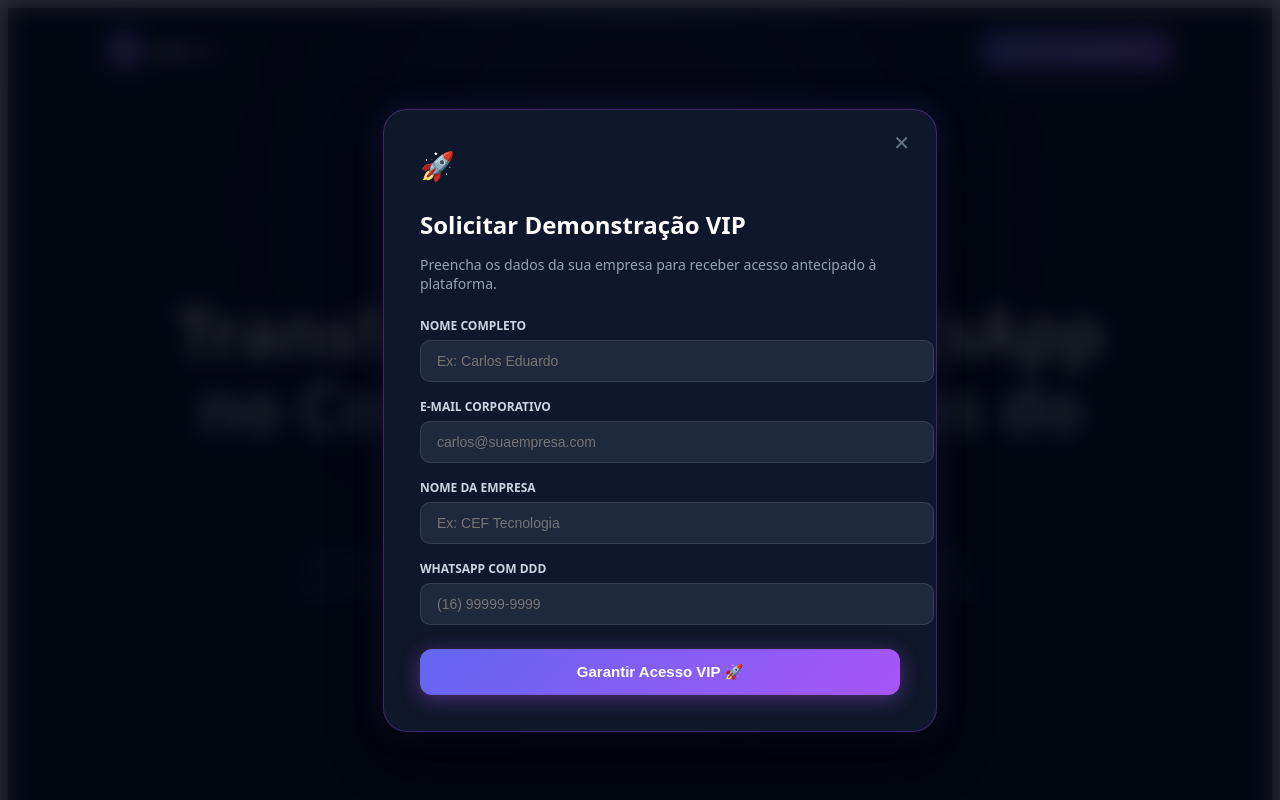
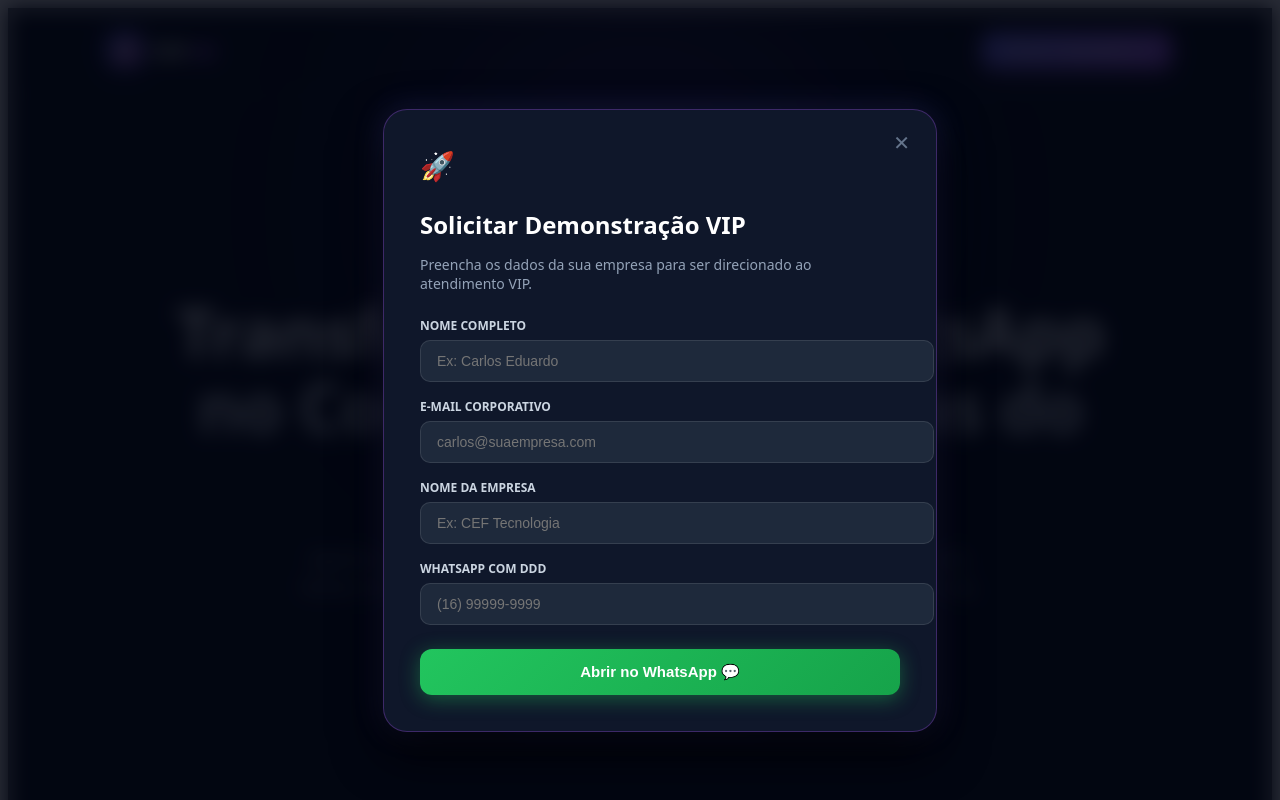
Before and after one commit to carlosandresagabriel25-dev/cefai-web, a Next.js app: page / in a window 1280 px wide. Both pictures are taken after a click on the button "Acesso Corporativo ➔". Shown: the top 800 px of the page. Built offline with nearby package versions, Linux system fonts and the light colour scheme.

Commit message:
Update page.jsx

```diff
--- a/app/page.jsx
+++ b/app/page.jsx
@@ -3,6 +3,9 @@
 import { useState } from 'react';
 
 export default function HomePage() {
+  // ⚠️ COLOQUE O SEU NÚMERO DE WHATSAPP AQUI (Com 55 + DDD + Número)
+  const SEU_NUMERO_WHATSAPP = '5516991022319';
+
   const [isModalOpen, setIsModalOpen] = useState(false);
   const [isSubmitted, setIsSubmitted] = useState(false);
   const [formData, setFormData] = useState({
@@ -15,6 +18,14 @@ export default function HomePage() {
   const handleSubmit = (e) => {
     e.preventDefault();
     setIsSubmitted(true);
+
+    // Formata a mensagem para enviar diretamente para o seu WhatsApp
+    const mensagem = `Olá! Gostaria de agendar uma demonstração VIP da CEF.AI.%0A%0A*Dados da Empresa:*%0A• *Nome:* ${encodeURIComponent(formData.name)}%0A• *Empresa:* ${encodeURIComponent(formData.company)}%0A• *E-mail:* ${encodeURIComponent(formData.email)}%0A• *WhatsApp:* ${encodeURIComponent(formData.phone)}`;
+
+    const urlWhatsApp = `https://wa.me/${SEU_NUMERO_WHATSAPP}?text=${mensagem}`;
+
+    // Abre o WhatsApp no telemóvel do cliente
+    window.open(urlWhatsApp, '_blank');
   };
 
   const closeModal = () => {
@@ -266,7 +277,6 @@ export default function HomePage() {
             position: 'relative',
             boxShadow: '0 20px 50px rgba(0,0,0,0.8), 0 0 30px rgba(99, 102, 241, 0.2)'
           }}>
-            {/* Fechar Modal */}
             <button
               onClick={closeModal}
               style={{
@@ -289,7 +299,7 @@ export default function HomePage() {
                   Solicitar Demonstração VIP
                 </h3>
                 <p style={{ color: '#94a3b8', fontSize: '14px', marginBottom: '24px' }}>
-                  Preencha os dados da sua empresa para receber acesso antecipado à plataforma.
+                  Preencha os dados da sua empresa para ser direcionado ao atendimento VIP.
                 </p>
 
                 <form onSubmit={handleSubmit} style={{ display: 'flex', flexDirection: 'column', gap: '16px' }}>
@@ -391,26 +401,26 @@ export default function HomePage() {
                       marginTop: '8px',
                       padding: '14px',
                       borderRadius: '12px',
-                      background: 'linear-gradient(135deg, #6366f1 0%, #a855f7 100%)',
+                      background: 'linear-gradient(135deg, #22c55e 0%, #16a34a 100%)',
                       color: '#fff',
                       border: 'none',
                       fontWeight: '700',
                       fontSize: '15px',
                       cursor: 'pointer',
-                      boxShadow: '0 4px 20px rgba(168, 85, 247, 0.4)'
+                      boxShadow: '0 4px 20px rgba(34, 197, 94, 0.4)'
                     }}>
-                    Garantir Acesso VIP 🚀
+                    Abrir no WhatsApp 💬
                   </button>
                 </form>
               </>
             ) : (
               <div style={{ textAlign: 'center', padding: '20px 0' }}>
-                <div style={{ fontSize: '48px', marginBottom: '16px' }}>✅</div>
+                <div style={{ fontSize: '48px', marginBottom: '16px' }}>💬</div>
                 <h3 style={{ fontSize: '22px', fontWeight: '800', marginBottom: '12px', color: '#fff' }}>
-                  Solicitação Confirmada!
+                  A Redirecionar...
                 </h3>
                 <p style={{ color: '#94a3b8', fontSize: '14px', lineHeight: '1.6', marginBottom: '24px' }}>
-                  Obrigado, <strong style={{ color: '#fff' }}>{formData.name}</strong>. A nossa equipa de consultoria técnica entrará em contacto para o e-mail ou WhatsApp da <strong style={{ color: '#fff' }}>{formData.company}</strong> em até 15 minutos.
+                  A sua conversa no WhatsApp com a equipa da CEF.AI foi gerada com sucesso!
                 </p>
                 <button
                   onClick={closeModal}
```
